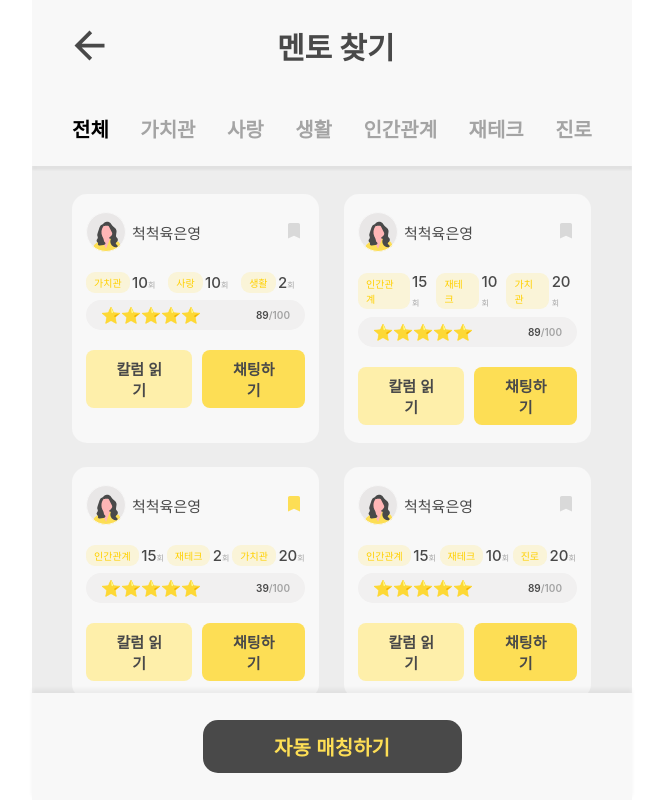
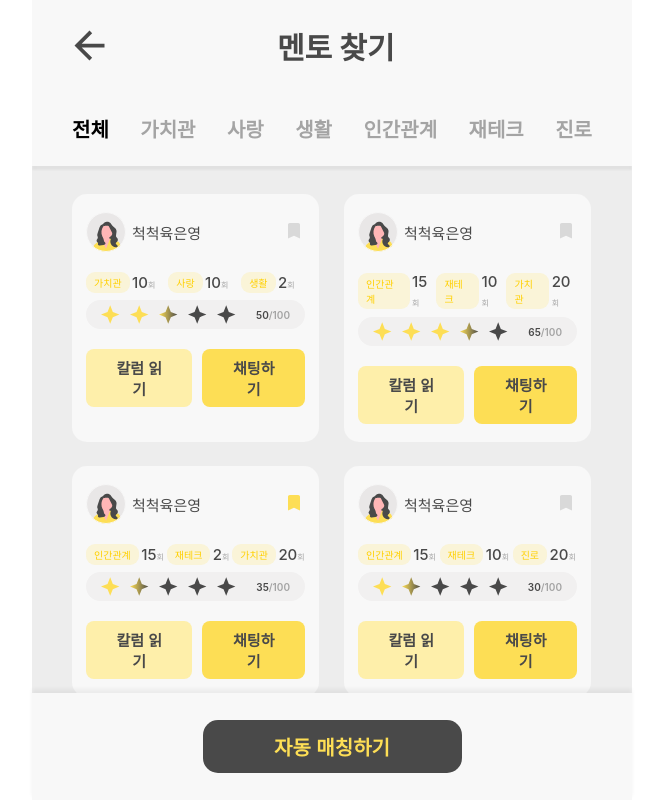
Before and after one commit to youbing5921/deploy_hw, a React (Create React App) app in the folder gamja/: page /find in a window 1280 px wide. Shown: the top 800 px of the page, without its empty margins (308-971 px from the left). Built offline with nearby package versions, Linux system fonts and the light colour scheme.

Commit message:
[Feat] 별점 컴포넌트 생성(#4)

```diff
--- a/gamja/src/components/mentee/MentorInfo.jsx
+++ b/gamja/src/components/mentee/MentorInfo.jsx
@@ -1,6 +1,7 @@
 import React from "react";
 import styled from "styled-components";
 import { useNavigate } from "react-router-dom";
+import StarRate from "./StarRate";
 import MentorImg from "../../images/MentorImg.svg";
 import FollowYellow from "../../images/FollowYellow.svg";
 import FollowGray from "../../images/FollowGray.svg";
@@ -47,7 +48,7 @@ const MentorInfo = ({ infoList, toggleSubscription }) => {
               </CategoryCount>
             </CategoryBox>
             <RatingBox>
-              <Stars>⭐⭐⭐⭐⭐</Stars>
+              <StarRate rating={mentor.rating} />
               <Rating>
                 {mentor.rating}
                 <span>/100</span>
@@ -152,10 +153,6 @@ const RatingBox = styled.div`
   padding: 5px 15px;
 `;
 
-const Stars = styled.div`
-  color: #ffd700;
-`;
-
 const Rating = styled.div`
   color: #494949;
   text-align: center;
--- /dev/null
+++ b/gamja/src/components/mentee/StarRate.jsx
@@ -0,0 +1,87 @@
+import styled from "styled-components";
+import { useState, useEffect } from "react";
+
+function StarRate({ rating }) {
+  const starsArr = ["first", "second", "third", "fourth", "last"];
+  const [ratesResArr, setRatesResArr] = useState([0, 0, 0, 0, 0]);
+
+  const calcStarRates = (rating) => {
+    let tempStarRatesArr = [0, 0, 0, 0, 0];
+    let remainingScore = (rating * 95) / 100;
+    let i = 0;
+
+    while (remainingScore > 19) {
+      tempStarRatesArr[i] = 19;
+      i += 1;
+      remainingScore -= 19;
+    }
+    tempStarRatesArr[i] = remainingScore;
+    return tempStarRatesArr;
+  };
+
+  useEffect(() => {
+    setRatesResArr(calcStarRates(rating));
+  }, [rating]);
+
+  return (
+    <StarRateWrap>
+      {starsArr.map((item, idx) => {
+        const gradientId = `${item}StarGradient`;
+        const isPartialStar = ratesResArr[idx] < 19 && ratesResArr[idx] > 0;
+
+        return (
+          <span className="star_icon" key={`${item}_${idx}`}>
+            <svg
+              xmlns="http://www.w3.org/2000/svg"
+              width="19"
+              height="19"
+              viewBox="0 0 19 19"
+              fill="none"
+            >
+              <clipPath id={`${item}StarClip`}>
+                <rect width={`${ratesResArr[idx]}`} height="19" />
+              </clipPath>
+              <defs>
+                {isPartialStar && (
+                  <linearGradient
+                    id={gradientId}
+                    x1=""
+                    y1=""
+                    x2=""
+                    y2=""
+                    gradientUnits="userSpaceOnUse"
+                  >
+                    <stop stopColor="#FDDE55" />
+                    <stop offset="1" stopColor="#494949" />
+                  </linearGradient>
+                )}
+              </defs>
+              <path
+                id={`${item}Star`}
+                d="M0 9.5L6.56237 6.87722L9.1996 0.314826L11.8131 6.87929L18.3775 9.50724L11.8152 12.13L9.19239 18.6924L6.56444 12.1279L0 9.5Z"
+                fill={
+                  ratesResArr[idx] === 0
+                    ? "#494949"
+                    : isPartialStar
+                    ? `url(#${gradientId})`
+                    : "#FDDE55"
+                }
+              />
+            </svg>
+          </span>
+        );
+      })}
+    </StarRateWrap>
+  );
+}
+
+export default StarRate;
+
+const StarRateWrap = styled.div`
+  display: flex;
+  align-items: center;
+  .star_icon {
+    display: inline-flex;
+    margin-right: 10px;
+  }
+`;
--- a/gamja/src/pages/mentee/FindMentor.js
+++ b/gamja/src/pages/mentee/FindMentor.js
@@ -15,7 +15,7 @@ let allInfoList = [
     count2: "10",
     category3: "생활",
     count3: "2",
-    rating: "89",
+    rating: "50",
   },
   {
     id: "2",
@@ -27,7 +27,7 @@ let allInfoList = [
     count2: "10",
     category3: "가치관",
     count3: "20",
-    rating: "89",
+    rating: "65",
   },
   {
     id: "3",
@@ -39,7 +39,7 @@ let allInfoList = [
     count2: "2",
     category3: "가치관",
     count3: "20",
-    rating: "39",
+    rating: "35",
   },
   {
     id: "4",
@@ -51,7 +51,7 @@ let allInfoList = [
     count2: "10",
     category3: "진로",
     count3: "20",
-    rating: "89",
+    rating: "30",
   },
 ];
 
```
